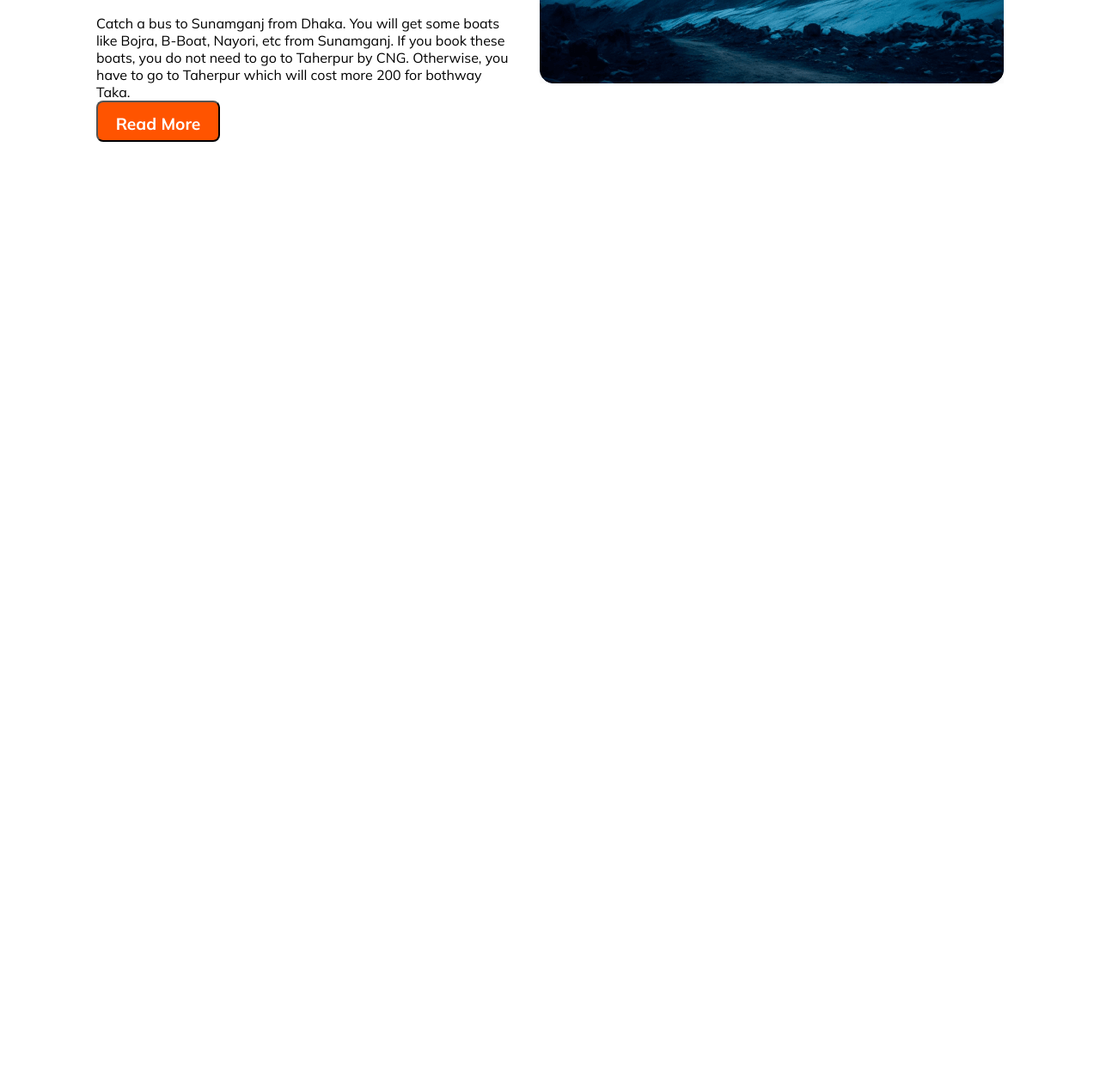
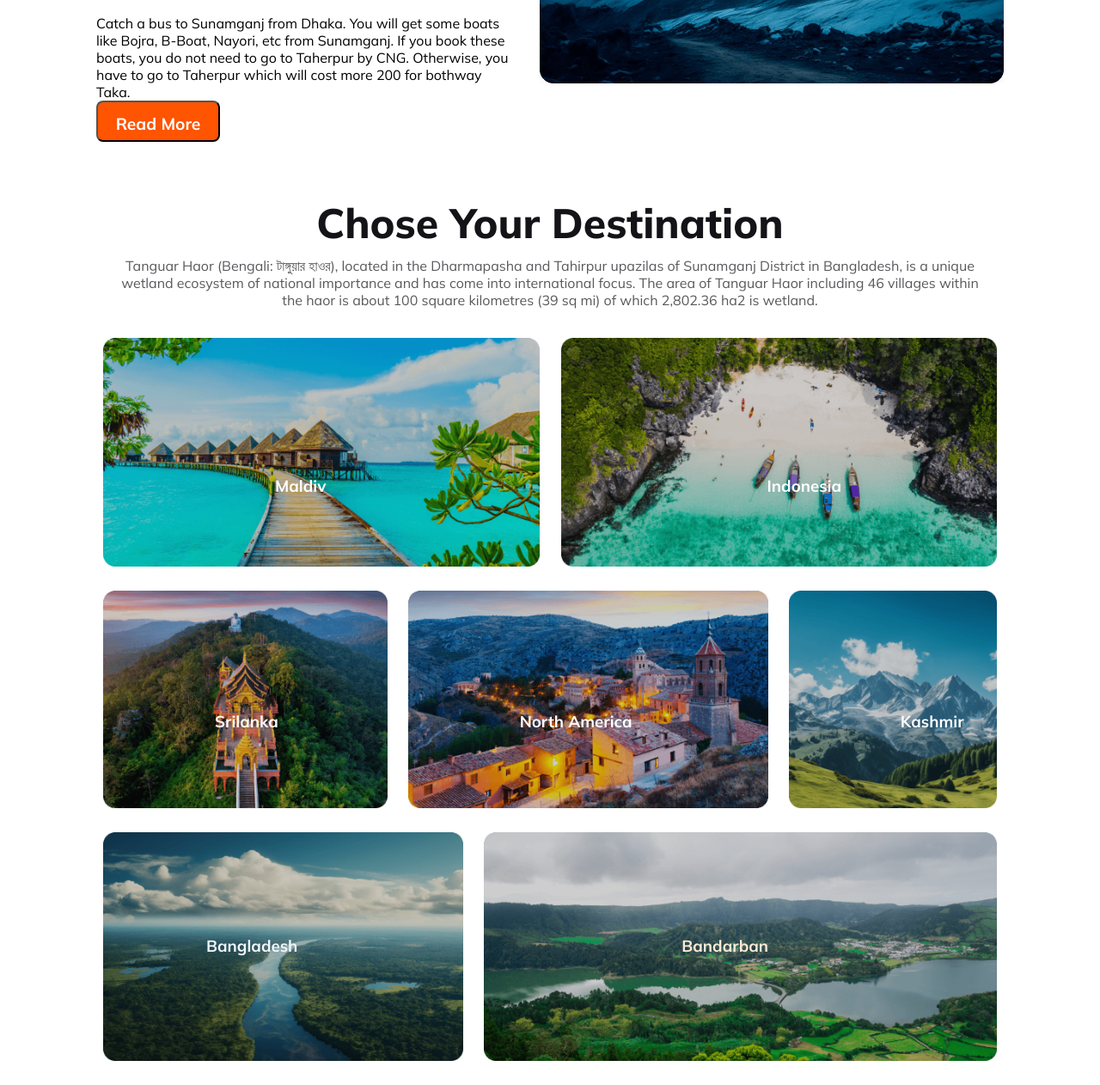
Before and after one commit to Mohi64/travel-tanguar-hoar, a plain HTML site: page travel-tanguar-haor/index.html in a window 1280 px wide. Shown: the part 1143-2405 px from the top of the page at 86% size. Before the commit the page ends 1372 px from the top, so only its background shows below. Drawn offline with Linux system fonts and the light colour scheme.

Commit message:
destination section completed

```diff
--- a/travel-tanguar-haor/index.html
+++ b/travel-tanguar-haor/index.html
@@ -36,11 +36,15 @@
       <div class="banner-container">
         <div class="banner-title">
           <h1 class="banner-heading">Explore Your Travel</h1>
-            <p class="banner-description">Tanguar Haor is a river basin situated at Tahirpur Upazila in Sunamgonj district at Sylhet Division.  <br> It is one of the largest Haor of the country.</p>
+          <p class="banner-description">
+            Tanguar Haor is a river basin situated at Tahirpur Upazila in
+            Sunamgonj district at Sylhet Division. <br />
+            It is one of the largest Haor of the country.
+          </p>
         </div>
         <div class="banner-btn">
           <div>
-                <input type="button" value="Where go">
+            <input type="button" value="Where go" />
           </div>
           <div>
             <select>
@@ -48,14 +52,13 @@
             </select>
           </div>
           <div>
-                <select >
+            <select>
               <option value="find-hoar">Select Type</option>
             </select>
           </div>
           <div>
-                <input class="btn-primary" type="search"  placeholder="Find Now">
+            <input class="btn-primary" type="search" placeholder="Find Now" />
           </div>
-
         </div>
       </div>
     </header>
@@ -66,35 +69,124 @@
           <div class="popular-tour-description">
             <h3 class="tour-heading">Our Popular Tour</h3>
             <ul class="tour-list">
-                <li> <h4>Day 1: Dhaka – Sunamganj Transfer By Bus.</h4>
-                    <br>
-                  <p> Food: No Food.</p>
-                  <br>
+              <li>
+                <h4>Day 1: Dhaka – Sunamganj Transfer By Bus.</h4>
+                <br />
+                <p>Food: No Food.</p>
+                <br />
               </li>
-                     <li> <h4>Day 2:   Boarding on the Boat & Full Day Tour.</h4> <br>
+              <li>
+                <h4>Day 2: Boarding on the Boat & Full Day Tour.</h4>
+                <br />
 
-                       <p> Boarding on the Reserve Boat from Shaheb Bari Ghat, Sunamganj. Start for Tanguar Haor Tour. Visit Haor, Watch Tower & Shaheed Siraj Lake( NIladri Lake). Take a bath in the haor wearing a life jacket. Overnight on the boat at Tekerghat.</p>
+                <p>
+                  Boarding on the Reserve Boat from Shaheb Bari Ghat, Sunamganj.
+                  Start for Tanguar Haor Tour. Visit Haor, Watch Tower & Shaheed
+                  Siraj Lake( NIladri Lake). Take a bath in the haor wearing a
+                  life jacket. Overnight on the boat at Tekerghat.
+                </p>
 
-                        Food: Breakfast + Lunch + Dinner</li>
-                        <br>
-                        <li> <h4>Day 3: Full Day Tour.</h4>
-                            <br>
+                Food: Breakfast + Lunch + Dinner
+              </li>
+              <br />
+              <li>
+                <h4>Day 3: Full Day Tour.</h4>
+                <br />
 
-                          <p> Today, we will visit Barikka Tila, Shimul Bagan & Jadukata River. Start for Sunamganj. At around 6 pm the boat will reach Sunamganj again. After taking dinner, start for Dhaka by bus at night. The next day morning, we will reach Dhaka at around 6 am. End of the Tour.</p>
+                <p>
+                  Today, we will visit Barikka Tila, Shimul Bagan & Jadukata
+                  River. Start for Sunamganj. At around 6 pm the boat will reach
+                  Sunamganj again. After taking dinner, start for Dhaka by bus
+                  at night. The next day morning, we will reach Dhaka at around
+                  6 am. End of the Tour.
+                </p>
 
-                            Food: Breakfast + Lunch + Dinner</li>
+                Food: Breakfast + Lunch + Dinner
+              </li>
             </ul>
-             <br>
-             <p>Catch a bus to Sunamganj from Dhaka. You will get some boats like Bojra, B-Boat, Nayori, etc from Sunamganj. If you book these boats, you do not need to go to Taherpur by CNG. Otherwise, you have to go to Taherpur which will cost more 200 for bothway Taka.</p>
+            <br />
+            <p>
+              Catch a bus to Sunamganj from Dhaka. You will get some boats like
+              Bojra, B-Boat, Nayori, etc from Sunamganj. If you book these
+              boats, you do not need to go to Taherpur by CNG. Otherwise, you
+              have to go to Taherpur which will cost more 200 for bothway Taka.
+            </p>
             <button class="btn-primary">Read More</button>
-
           </div>
           <div class="popular-tour-image">
-                <img src="images/Rectangle 4.png" alt="">
-
+            <img src="images/Rectangle 4.png" alt="" />
           </div>
         </div>
       </section>
+      <!-- Destination section start -->
+      <section>
+        <div class="destination">
+          <h3 class="destination-title">Chose Your Destination</h3>
+          <p class="destination-description">
+            Tanguar Haor (Bengali: টাঙ্গুয়ার হাওর), located in the Dharmapasha
+            and Tahirpur upazilas of Sunamganj District in Bangladesh, is a
+            unique wetland ecosystem of national importance and has come into
+            international focus. The area of Tanguar Haor including 46 villages
+            within the haor is about 100 square kilometres (39 sq mi) of which
+            2,802.36 ha2 is wetland.
+          </p>
+        </div>
+       <!-- destination image start -->
+       <div class="destination-image-row1">
+        <div class="row1-left">
+          <img src="images/Rectangle 5.png" alt="">
+          <div class="row1-text">
+            <h3>Maldiv</h3>
+          </div>
+        </div>
+        <div class="row1-right">
+          <img src="images/Rectangle 8.png" alt="">
+          <div class="row1-right-text">
+            <h3>Indonesia</h3>
+          </div>
+        </div>
+       </div>
+       <!-- rows 2 starts -->
+       <div class="destination-image-row2">
+        <div class="row2-left">
+          <img src="images/Rectangle 6.png" alt="">
+          <div class="row2-text">
+            <h3>Srilanka</h3>
+          </div>
+        </div>
+        <div class="row2-midle-image">
+          <img src="images/Rectangle 7.png" alt="">
+          <div class="row2-midle-text">
+            <h3>North America</h3>
+          </div>
+        </div>
+        <div class="row2-right">
+          <img src="images/Rectangle 9.png" alt="">
+          <div class="row2-text">
+            <h3>Kashmir</h3>
+          </div>
+        </div>
+
+       </div>
+       <!-- rows 3 start -->
+       <section>
+        <div class="destination-image-rows3">
+          <div class="row3-left">
+            <img src="images/Rectangle 11.png" alt="">
+            <div class="row3-text">
+              <h3>Bangladesh</h3>
+            </div>
+          </div>
+          <div class="row3-left">
+            <img src="images/Rectangle 10.png" alt="">
+            <div class="row3-text-right">
+              <h3>Bandarban</h3>
+            </div>
+          </div>
+        </div>
+       </section>
+
+
     </main>
     <footer></footer>
   </body>
--- a/travel-tanguar-haor/tanguastyle.css
+++ b/travel-tanguar-haor/tanguastyle.css
@@ -70,33 +70,142 @@ header {
   margin: 4rem 16rem;
   border-radius: 1rem;
 }
-.popular-tour{
+.popular-tour {
   display: flex;
   margin: 4rem 7rem;
-    gap:2rem;
+  gap: 2rem;
 }
-.tour-heading{
+.tour-heading {
   color: #131318;
   text-align: center;
   font-size: 40px;
   font-weight: 800;
 }
-.popular-tour-image{
+.popular-tour-image {
+  width: 80%;
+}
+.destination-title {
+  color: #131318;
+  text-align: center;
+
+  font-size: 3rem;
+
+  font-weight: 800;
+}
+.destination-description {
+  color: rgba(19, 19, 24, 0.7);
+  text-align: center;
+
+  font-size: 16px;
+
+  font-weight: 400;
+  padding: 10px 135px;
+}
+.destination-image-row1 {
+  padding: 24px 120px;
+  display: flex;
+  gap: 25px;
+}
+.row1-left {
+  position: relative;
+}
+.row1-left img {
   width: 100%;
 }
+.row1-text {
+  position: absolute;
+  top: 160px;
+  left: 200px;
+  color: #fff;
+}
+.row1-right {
+  position: relative;
+}
+.row1-right img {
+  width: 100%;
+}
+.row1-right-text {
+  position: absolute;
+  top: 160px;
+  left: 240px;
+  color: #fff;
+}
+.destination-image-row2 {
+  padding: 0px 120px;
+  display: flex;
+  gap: 24px;
+}
+.row2-left {
+  position: relative;
+}
+.row2-left img {
+  width: 100%;
+}
+.row2-text {
+  position: absolute;
+  top: 140px;
+  left: 130px;
+  color: #fff;
+}
+.row2-midle-image {
+  position: relative;
+}
+.row2-midle-image img {
+  width: 100%;
+}
+.row2-midle-text {
+  position: absolute;
+  top: 140px;
+  left: 130px;
+  color: #fff;
+}
+.row2-right {
+  position: relative;
+}
+.row2-right img {
+  width: 100%;
+}
+.row2-right-text {
+  position: absolute;
+  top: 140px;
+  left: 80px;
+  color: #fff;
+}
+.destination-image-rows3 {
+  padding: 24px 120px;
+  display: flex;
+  gap: 24px;
+}
+.row3-left {
+  position: relative;
+}
+.row3-text {
+  position: absolute;
+  top: 120px;
+  left: 120px;
+  color: aliceblue;
+}
+.row3-left img {
+  width: 100%;
+}
+.row3-left {
+  position: relative;
+}
+.row3-text-right {
+  position: absolute;
+  top: 120px;
+  left: 230px;
+  color: antiquewhite;
+}
 /* media queries */
-@media screen and (max-width:600px){
+@media screen and (max-width: 600px) {
   .banner-btn,
   .popular-tour,
   .website-name,
   .menu-name ul,
-    .nav-container
-
-    {
+  .nav-container {
     flex-direction: column;
-        padding: 20px 20px;
-
+    padding: 10px 10px;
+    margin: 0;
   }
-
-
 }
```
Lines whose indentation alone changed are shown as unchanged.
